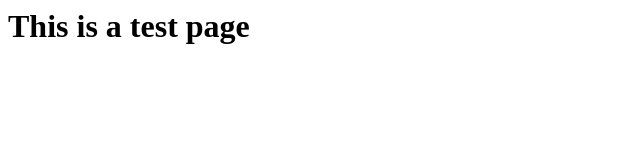
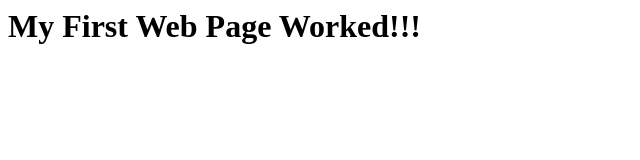
Before and after one commit to KcBrown2030/dwdd1600, a plain HTML site: page 01test/index.html in a window 1280 px wide. Shown: the whole page, without its empty margins (0-640 px from the left). Drawn offline with Linux system fonts and the light colour scheme.

Commit message:
Add files via upload

```diff
--- a/01test/index.html
+++ b/01test/index.html
@@ -5,7 +5,7 @@
     </header>
     <body>
 
- <h1> This is a test page</h1>
+ <h1> My First Web Page Worked!!!</h1>
 
 
     </body>
```
